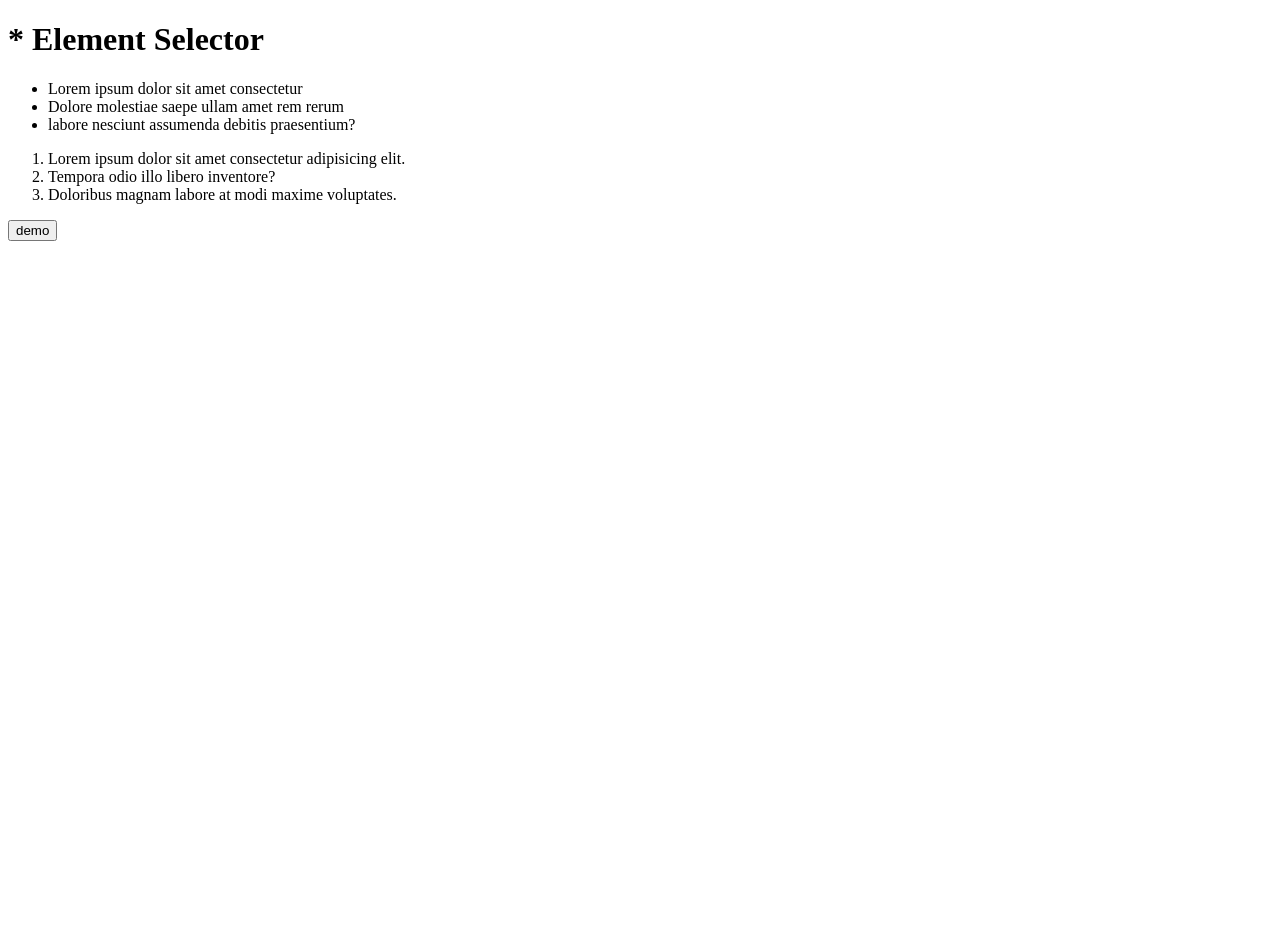
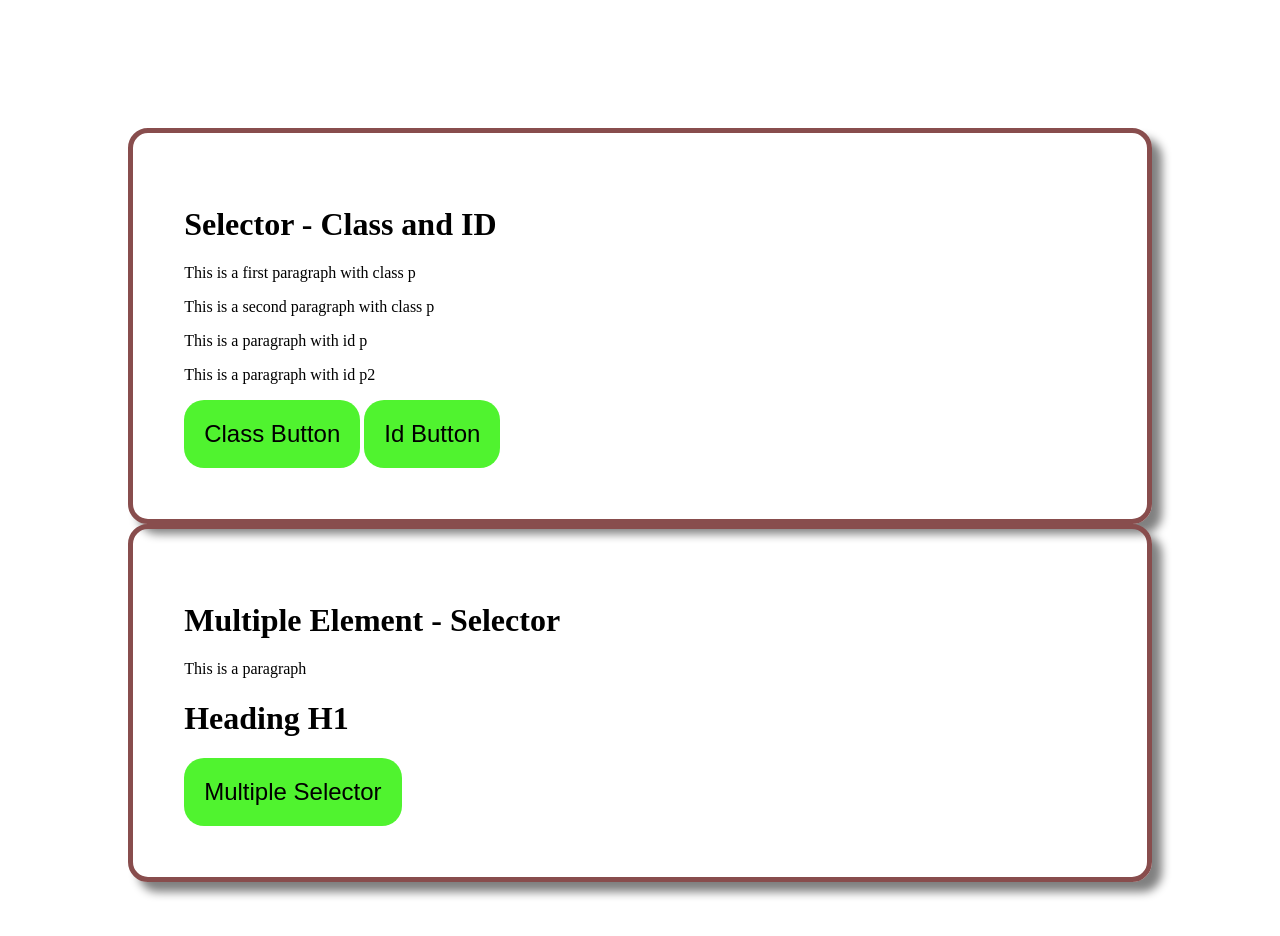
Before and after one commit to SohanFullDev/Mastering-Jquery, a plain HTML site: page ch1/index.html in a window 1280 px wide. Before the commit the page ends 800 px from the top, so only its background shows below. Drawn offline with Linux system fonts and the light colour scheme.

Commit message:
1_selectors_a_ch1

```diff
--- a/ch1/index.html
+++ b/ch1/index.html
@@ -6,36 +6,61 @@
     <title>Mastering Jquery</title>
     <script src="../jquery-3.6.0.min.js"></script>
     <script>
-        $(document).ready(function(){
-            $('#demo').click(function(){
-                alert("Button is clicked");
-            });
+      $(document).ready(function(){
+        $('.para_class').click(function(){
+            $(".p").css("color","red");
+        });
+        $('#para_id').click(function(){
+            $("#p").css("color","blue");
+        });
+        $('#multiple_selector').click(function(){
+            $("p, h1").css("background","lightpink");
+        });
 
-        });
+      });
 
     </script>
     <style>
+        body{
+            text-align: left;
+            margin: 5%;
+            padding: 5%;
+        }
+        .container{
+            border-radius: 20px;
+            padding: 5%;
+            border: 5px solid rgb(136, 77, 77);
+            box-shadow: 10px 10px 10px gray;
+        }
+        button{
+            font-size: 24px;
+            border: none;
+            border-radius: 20px;
+            padding: 20px;
+            background-color: rgb(80,243,47);
 
+        }
 
     </style>
 </head>
 <body>
     <div class="container">
-        <h1>* Element Selector</h1>
-        <ul>
-            <li>Lorem ipsum dolor sit amet consectetur </li>
-            <li>Dolore molestiae saepe ullam amet rem rerum</li>
-            <li>labore nesciunt assumenda debitis praesentium?</li>
-        </ul>
-        <ol>
-            <li>Lorem ipsum dolor sit amet consectetur adipisicing elit.  </li>
-            <li>Tempora odio illo libero inventore?</li>
-            <li>Doloribus magnam labore at modi maxime voluptates.</li>
-        </ol>
-        <div class="">
-            <p></p>
-        </div>
-<button id="demo">demo</button>
+        <h1>Selector - Class and ID</h1>
+        <p class="p"> This is a first paragraph with
+            class p</p>
+         <p class="p">This is a second paragraph with
+                class p</p>
+                <p id="p">This is a paragraph with id p</p>
+                <p id="p">This is a paragraph with id p2</p>
+                <button class="para_class">Class Button</button>
+                <button id="para_id">Id Button</button>
+
+    </div>
+    <div class="container">
+        <h1>Multiple Element - Selector</h1>
+        <p>This is a paragraph</p>
+        <h1>Heading H1</h1>
+<button id="multiple_selector">Multiple Selector</button>
     </div>
 
 </body>
```
